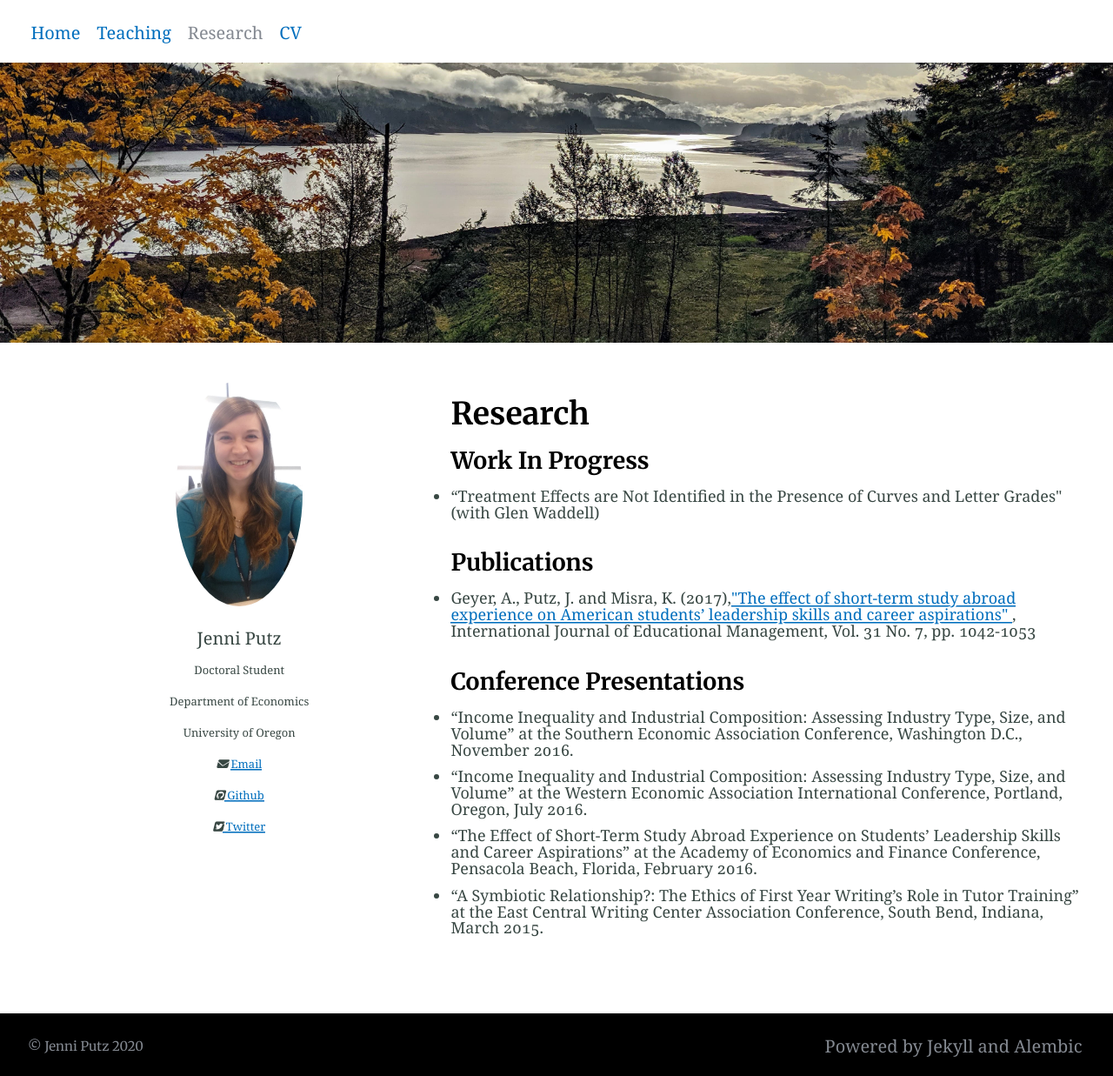
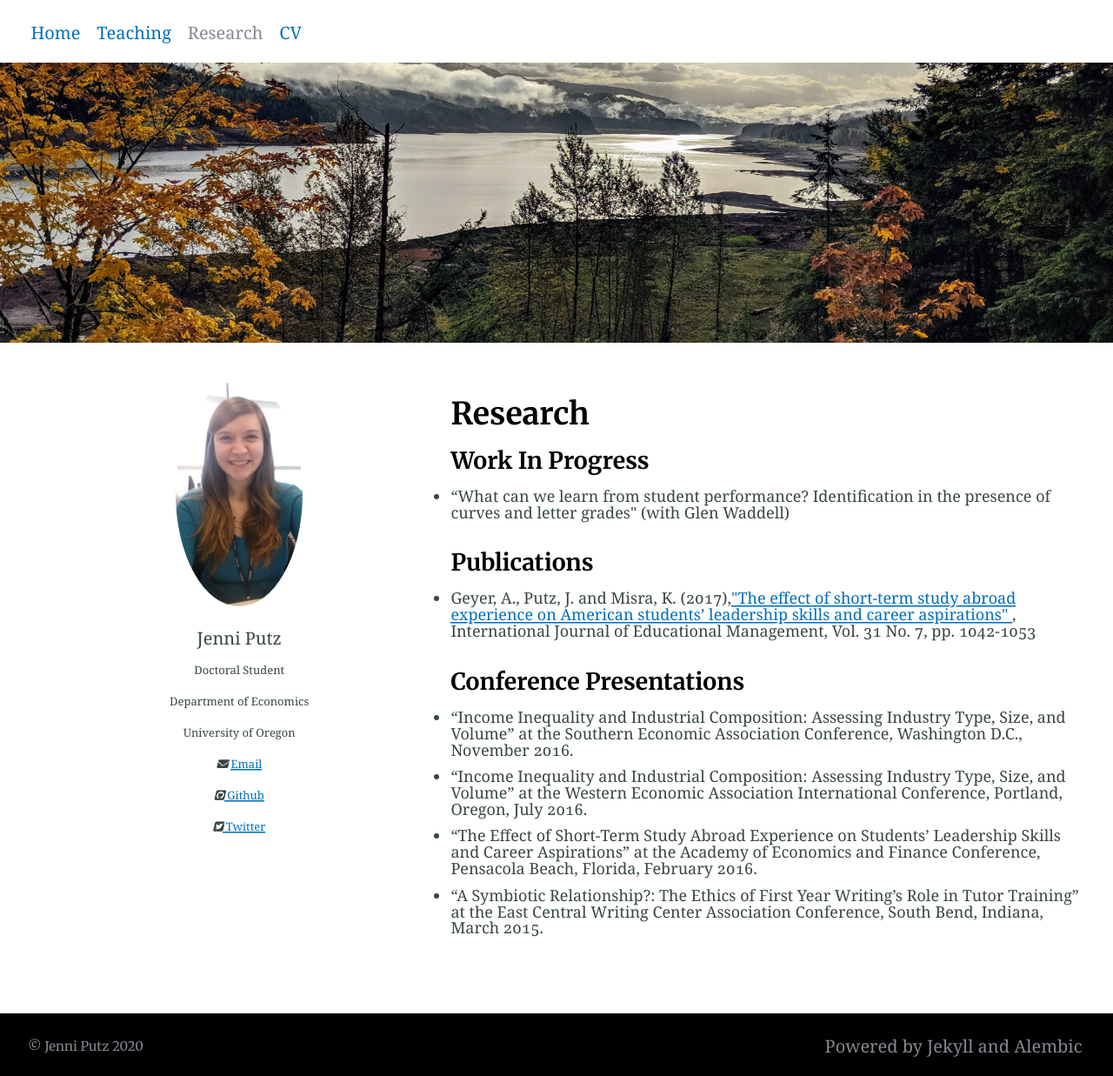
Before and after one commit to jenni-putz/1jenni-putz.github.io, a Jekyll site: the page built from research.md, in a window 1280 px wide. Shown: the whole page at 87% size. Built offline with Jekyll 4.4.1, drawn with Linux system fonts in a browser that asks for light colours; nearby versions of some CDN libraries; our own code applies the rules of GitHub Pages for plain Markdown files.

Commit message:
updated title of working paper

```diff
--- a/research.md
+++ b/research.md
@@ -72,7 +72,7 @@ button {
       <h4> Work In Progress </h4>
 	 <font size="4">
         <ul>
-          <li> <p style="line-height:105%">“Treatment Effects are Not Identified in the Presence of Curves and Letter Grades" (with Glen Waddell) </p></li>
+          <li> <p style="line-height:105%">“What can we learn from student performance? Identification in the presence of curves and letter grades" (with Glen Waddell) </p></li>
         </ul>
         <h4> Publications </h4>
         <ul>
```
